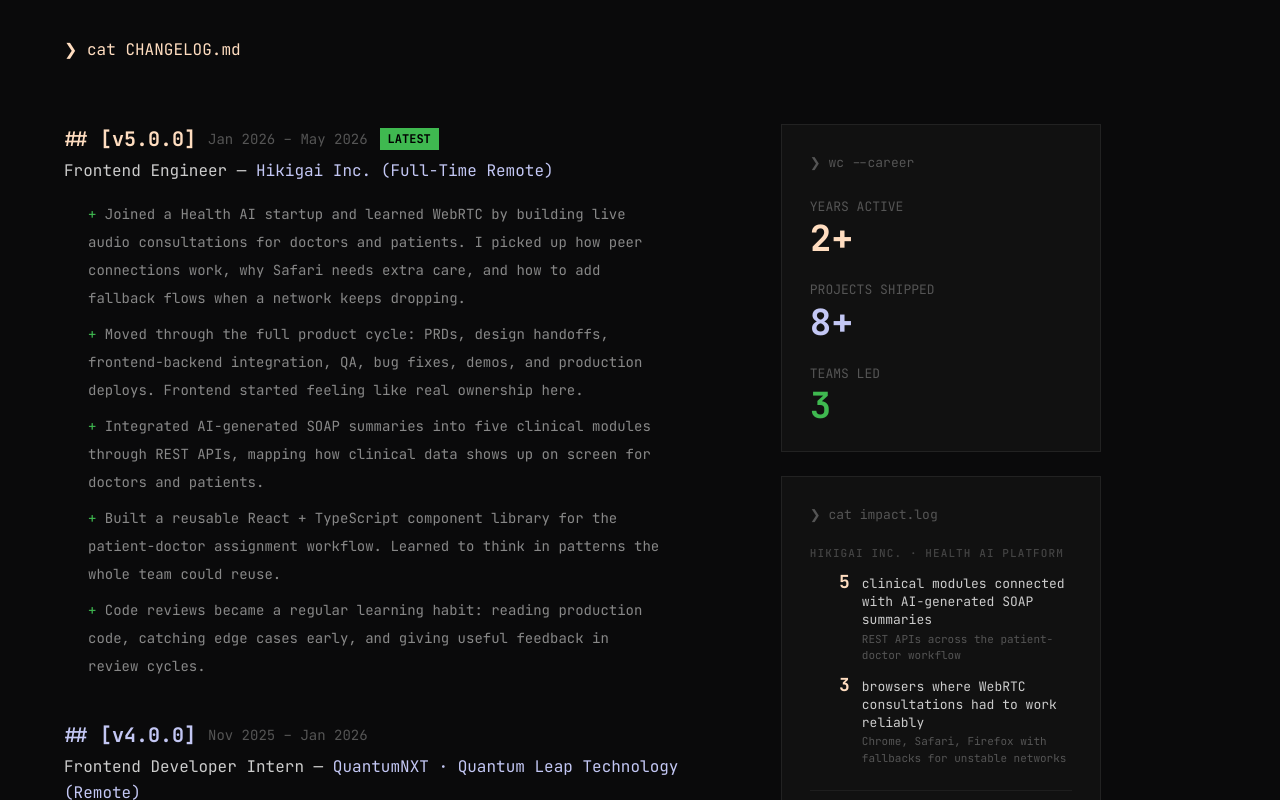
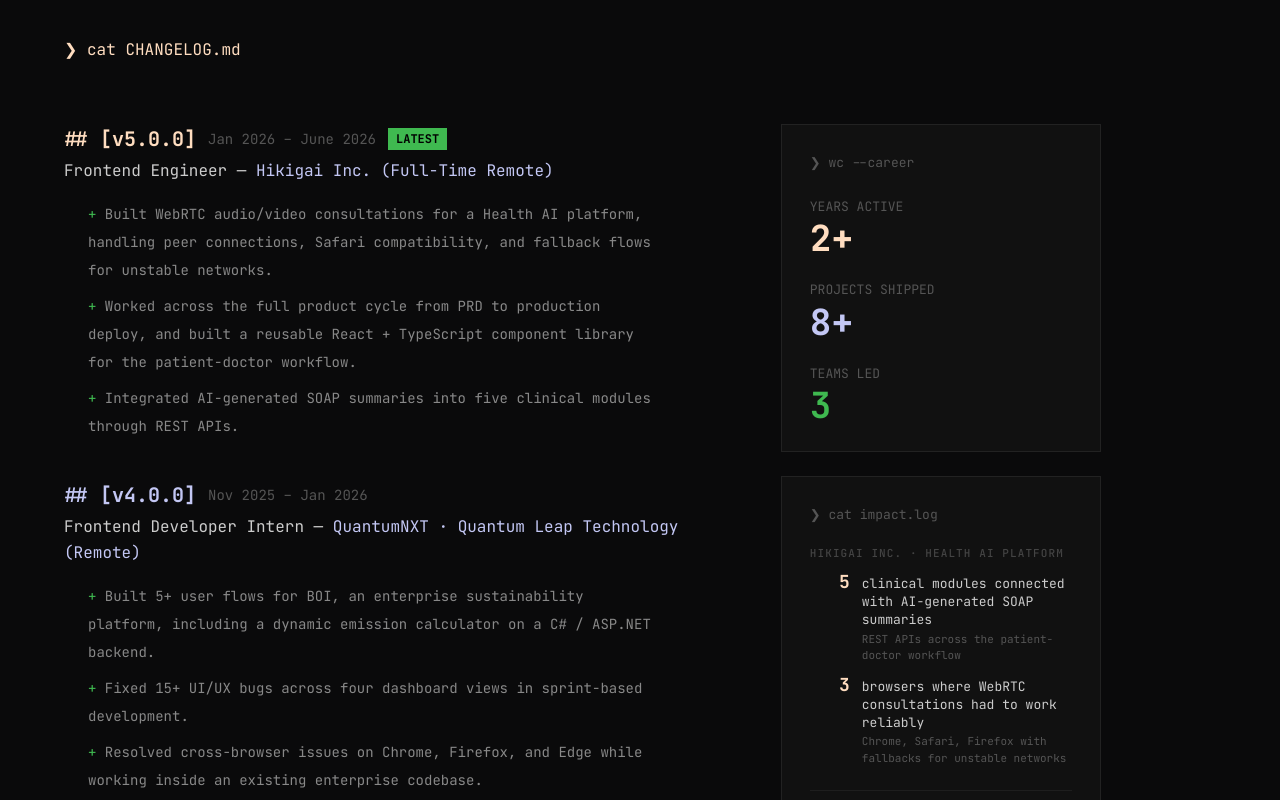
Before and after one commit to shivanirai08/pt, a Next.js app: page / in a window 1280 px wide. Shown: the part 4220-5020 px from the top of the page. Built offline with nearby package versions, Linux system fonts and the light colour scheme.

Commit message:
feat: refine experience entries by updating achievement descriptions for clarity and conciseness

```diff
--- a/app/data.ts
+++ b/app/data.ts
@@ -185,15 +185,13 @@
 export const experience: Experience[] = [
   {
     version: "v5.0.0",
-    range: "Jan 2026 – May 2026",
+    range: "Jan 2026 – June 2026",
     role: "Frontend Engineer",
     company: "Hikigai Inc. (Full-Time Remote)",
     achievements: [
-      "Joined a Health AI startup and learned WebRTC by building live audio consultations for doctors and patients. I picked up how peer connections work, why Safari needs extra care, and how to add fallback flows when a network keeps dropping.",
-      "Moved through the full product cycle: PRDs, design handoffs, frontend-backend integration, QA, bug fixes, demos, and production deploys. Frontend started feeling like real ownership here.",
-      "Integrated AI-generated SOAP summaries into five clinical modules through REST APIs, mapping how clinical data shows up on screen for doctors and patients.",
-      "Built a reusable React + TypeScript component library for the patient-doctor assignment workflow. Learned to think in patterns the whole team could reuse.",
-      "Code reviews became a regular learning habit: reading production code, catching edge cases early, and giving useful feedback in review cycles.",
+      "Built WebRTC audio/video consultations for a Health AI platform, handling peer connections, Safari compatibility, and fallback flows for unstable networks.",
+      "Worked across the full product cycle from PRD to production deploy, and built a reusable React + TypeScript component library for the patient-doctor workflow.",
+      "Integrated AI-generated SOAP summaries into five clinical modules through REST APIs.",
     ],
   },
   {
@@ -202,11 +200,9 @@
     role: "Frontend Developer Intern",
     company: "QuantumNXT · Quantum Leap Technology (Remote)",
     achievements: [
-      "First internship on a real enterprise product, BOI, a sustainability platform for tracking carbon emissions. Shipped features that actual businesses use.",
-      "Shipped 5+ end-to-end user flows, including a dynamic emission calculator wired to a C# / ASP.NET backend across three emission categories. Learned to read API contracts and handle backend responses cleanly on the frontend.",
-      "Worked in sprints and fixed 15+ UI/UX bugs across four dashboard views. Learned to prioritize, test properly, and ship stable fixes.",
-      "Debugged cross-browser issues on Chrome, Firefox, and Edge. It changed how I write CSS and how seriously I take testing before pushing.",
-      "Worked inside an existing codebase with a real team and learned how enterprise UI gets built: dashboard-heavy layouts, consistent patterns, and flows that feel clear to non-technical users.",
+      "Built 5+ user flows for BOI, an enterprise sustainability platform, including a dynamic emission calculator on a C# / ASP.NET backend.",
+      "Fixed 15+ UI/UX bugs across four dashboard views in sprint-based development.",
+      "Resolved cross-browser issues on Chrome, Firefox, and Edge while working inside an existing enterprise codebase.",
     ],
   },
   {
```
